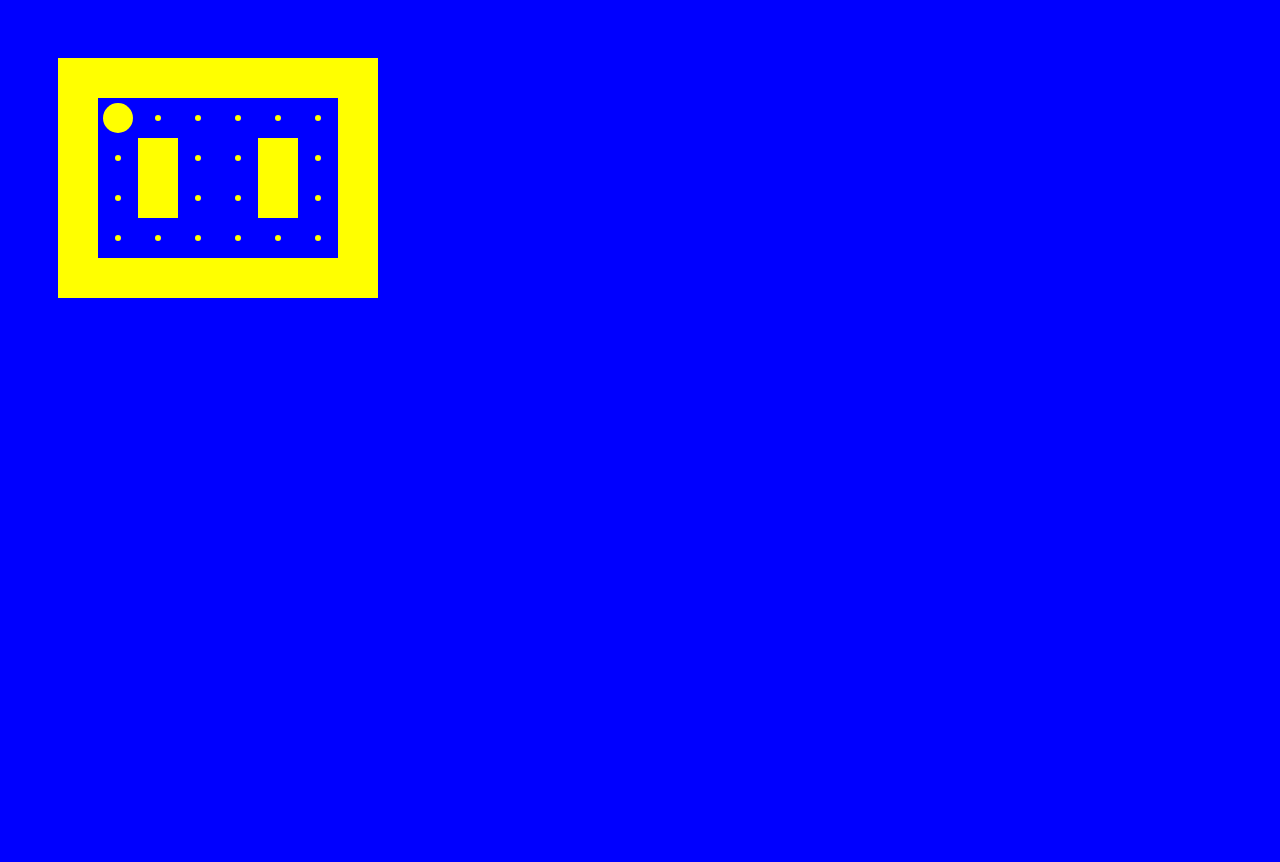
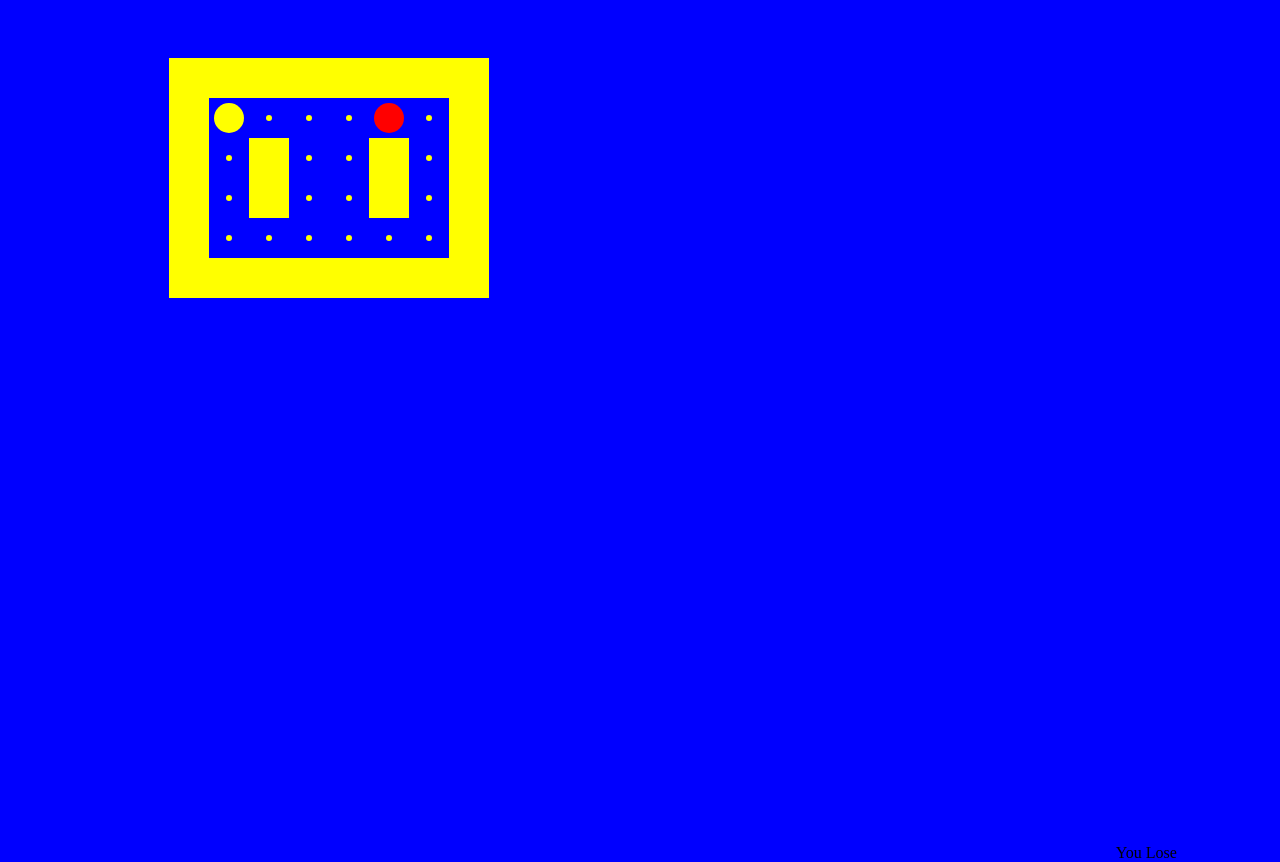
Before and after one commit to lbayley512/MilestoneGame1, a plain HTML site: page index.html in a window 1280 px wide. Drawn offline with Linux system fonts and the light colour scheme.

Commit message:
Adding win and losing screen

```diff
--- a/index.html
+++ b/index.html
@@ -6,8 +6,9 @@
 </head>
 <body>
     <canvas id="game-canvas" width="943"></canvas>
+
     <link rel="stylesheet" href="style.css">
     <script src="map.js"></script>
-
+   <span class="popup" id="popup">You Lose</span>
 </body>
 </html>
--- a/map.js
+++ b/map.js
@@ -33,6 +33,33 @@ class Player {
         ctx.beginPath()
         ctx.arc(this.position.x, this.position.y, this.radius, 0, Math.PI * 2 )
         ctx.fillStyle = 'yellow'
+        ctx.fill()
+        ctx.closePath()
+    }
+    // draw the player in the new position
+    update() {
+        this.draw()
+        this.position.x += this.velocity.x
+        this.position.y += this.velocity.y
+    }
+}
+
+class Ghost {
+    //give the player position, velocity and size
+    static speed = 2
+    constructor({position, velocity, color = 'red'}){
+        this.position = position
+        this.velocity = velocity
+        this.radius = 15
+        this.color = color
+        this.prevCollisions = []
+        this.speed = 2
+    }
+    // draw the player in the staring position
+    draw(){
+        ctx.beginPath()
+        ctx.arc(this.position.x, this.position.y, this.radius, 0, Math.PI * 2 )
+        ctx.fillStyle = this.color
         ctx.fill()
         ctx.closePath()
     }
@@ -84,8 +111,20 @@ const map = [
     ['-',' ',' ',' ',' ',' ',' ','-'],
     ['-','-','-','-','-','-','-','-']
 ]
+
 const points = []
 const boundaries = []
+const ghosts = [new Ghost({
+    position: {
+        x: 40 * 5 + 40/2,
+        y: 40 * 4 + 40/2
+    },
+    velocity: {
+        x: Ghost.speed,
+        y: 0
+    }
+})]
+
 // create the player
 const player = new Player({
     position: {
@@ -124,11 +163,14 @@ map.forEach((row, i) => {
 })
 // adding collioson
 function collision ({circle, rectangle}){
-    return circle.position.y - circle.radius + player.velocity.y <= rectangle.position.y + rectangle.height && circle.position.x + circle.radius + player.velocity.x >= rectangle.position.x && circle.position.y + circle.radius + player.velocity.y >= rectangle.position.y && circle.position.x - circle.radius + player.velocity.x <= rectangle.position.x + rectangle.width
+    const padding = Boundary.width/2 -circle.radius - 1
+    return circle.position.y - circle.radius + circle.velocity.y <= rectangle.position.y + rectangle.height + padding && circle.position.x + circle.radius + circle.velocity.x >= rectangle.position.x - padding && circle.position.y + circle.radius + circle.velocity.y >= rectangle.position.y - padding && circle.position.x - circle.radius + circle.velocity.x <= rectangle.position.x + rectangle.width + padding
 }
+
+let animateId
 // animation loop to update and display the player movement
 function animate() {
-    requestAnimationFrame(animate)
+    animationId = requestAnimationFrame(animate)
     ctx.clearRect(0, 0, canvas.width, canvas.height)
     if (keys.w.pressed && lastkey === 'w') {
         player.velocity.y = -5
@@ -167,9 +209,120 @@ points.forEach((point, i) => {
     player.velocity.y = 0
     player.velocity.x = 0
 
-}
+    ghosts.forEach(ghost => {
+        ghost.update()
+        if (Math.hypot(ghost.position.x - player.position.x, ghost.position.y - player.position.y) < ghost.radius + player.radius) {
+            console.log("You Lose")
+            cancelAnimationFrame(animationId)
+            window.open("lose.html")
+
+        }
+
+        if (points.length == 0){
+            console.log("You Win!")
+            cancelAnimationFrame(animationId)
+            window.open("win.html")
+        }
+        const collisions = []
+        boundaries.forEach((boundary) => {
+            if (
+                !collisions.includes('right') &&
+                collision({circle: {
+                ...ghost,
+                velocity: {
+                    x: ghost.speed,
+                    y: 0
+                }
+            },
+            rectangle: boundary
+        }) )
+            {
+                collisions.push('right')
+            }
+            if (!collisions.includes('left') &&
+                collision({circle: {
+                ...ghost,
+                velocity: {
+                    x: -ghost.speed,
+                    y: 0
+                }
+            },
+            rectangle: boundary
+        }) )
+            {
+                collisions.push('left')
+            }
+            if (!collisions.includes('up') &&
+                collision({circle: {
+                ...ghost,
+                velocity: {
+                    x: 0,
+                    y: -ghost.speed
+                }
+            },
+            rectangle: boundary
+        }) )
+            {
+                collisions.push('up')
+            }
+            if (!collisions.includes('down') &&
+                collision({circle: {
+                ...ghost,
+                velocity: {
+                    x: 0,
+                    y: ghost.speed
+                }
+            },
+            rectangle: boundary
+        }) )
+            {
+                collisions.push('down')
+            }
+        })
 
 
+        if(collisions.length > ghost.prevCollisions.length ){
+        ghost.prevCollisions = collisions
+        }
+        if (JSON.stringify(collisions) !== JSON.stringify(ghost.prevCollisions)) {
+
+            if (ghost.velocity.x > 0) {ghost.prevCollisions.push('right')}
+            else if (ghost.velocity.x < 0) {ghost.prevCollisions.push('left')}
+            else if (ghost.velocity.y  < 0) {ghost.prevCollisions.push('up')}
+            else if (ghost.velocity.y > 0) {ghost.prevCollisions.push('down')}
+            const pathways = ghost.prevCollisions.filter(collision => {
+                return !collisions.includes(collision)
+
+            })
+
+            const direction = pathways[Math.floor(Math.random() * pathways.length)]
+
+
+            switch (direction) {
+                case 'down':
+                    ghost.velocity.y = ghost.speed
+                    ghost.velocity.x = 0
+                    break
+                case 'up':
+                    ghost.velocity.y = -ghost.speed
+                    ghost.velocity.x = 0
+                    break
+                case 'right':
+                    ghost.velocity.y = 0
+                    ghost.velocity.x = ghost.speed
+                    break
+                case 'left':
+                    ghost.velocity.y = 0
+                    ghost.velocity.x = -ghost.speed
+                    break
+            }
+
+            ghost.prevCollisions = []
+        }
+
+    })
+
+}
 animate()
 
 
--- a/style.css
+++ b/style.css
@@ -4,6 +4,12 @@ canvas {
 
 }
 
+* {
+    text-align: center;
+}
+h2, h1 {
+    color: yellow
+}
 body{
     background-color: blue;
     width: 100vw;
```
Also changed, not shown: directions.html (added, +17 -0 lines), lose.html (added, +16 -0 lines), player.js (deleted, +0 -62 lines), win.html (added, +16 -0 lines).
